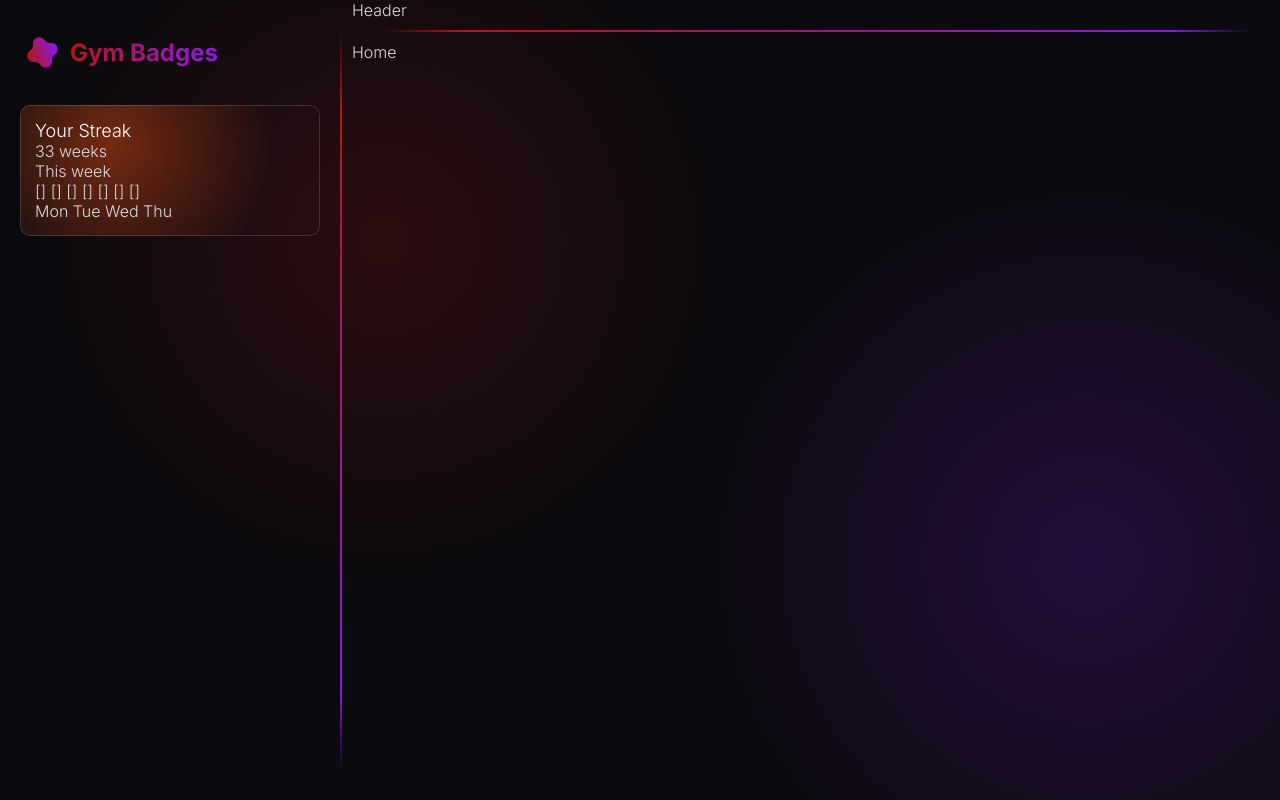
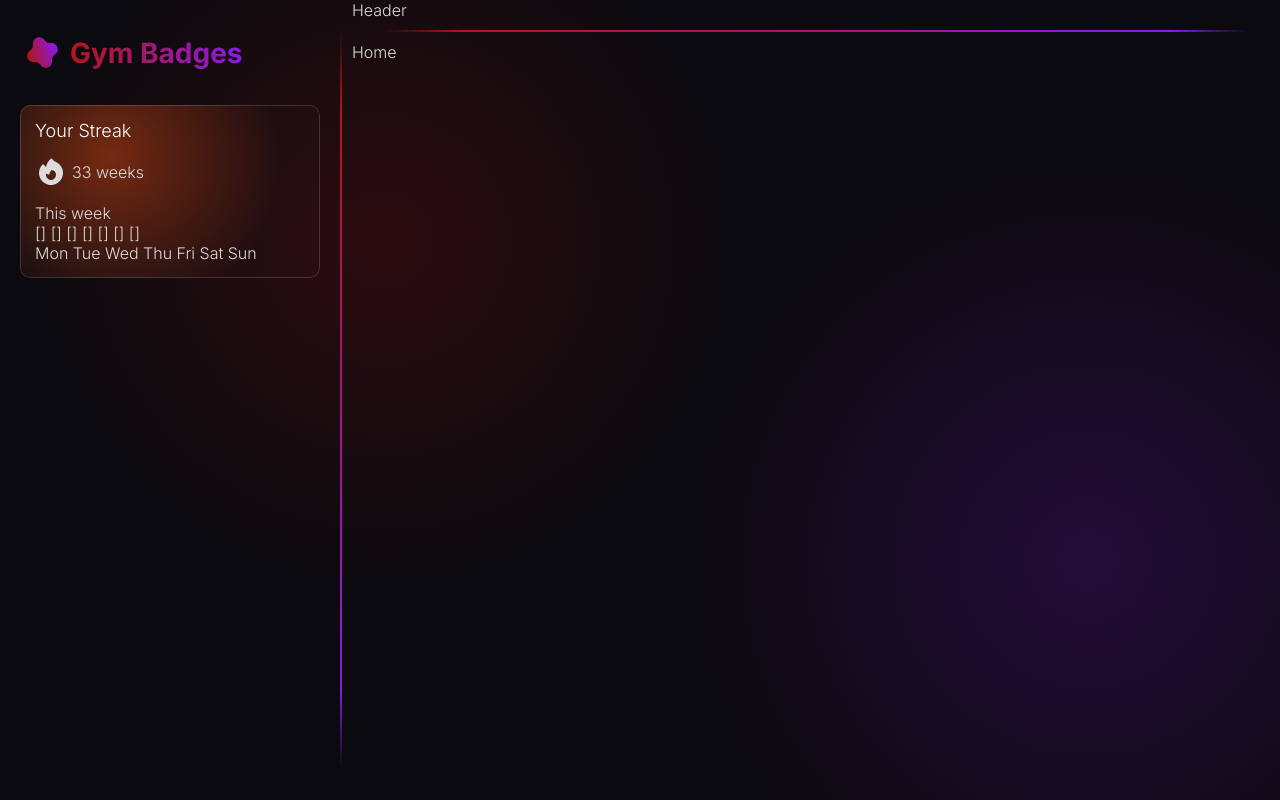
Before and after one commit to TFG-APP-de-gamificacion-del-deporte/gym-badges-web-app, a Next.js app in the folder src/gym_badges/: page / in a window 1280 px wide. Built offline with nearby package versions, Linux system fonts and the light colour scheme.

Commit message:
Add Heroicons to the project.

```diff
--- a/src/gym_badges/app/global_vars.scss
+++ b/src/gym_badges/app/global_vars.scss
@@ -9,3 +9,8 @@ $purple: rgb(140, 25, 231);
   box-shadow: inset 0 0 0 1px rgba(255, 255, 255, 0.15);
   border-radius: 10px;
 }
+
+// Icon size class
+@mixin icon {
+  width: 32px;
+}
--- a/src/gym_badges/app/globals.scss
+++ b/src/gym_badges/app/globals.scss
@@ -38,7 +38,7 @@ a {
 }
 
 h1 {
-  font-size: x-large;
+  font-size: 28px;
   color: white;
 }
 
--- a/src/gym_badges/components/dashboard/streak-card/streak-card.module.scss
+++ b/src/gym_badges/components/dashboard/streak-card/streak-card.module.scss
@@ -4,3 +4,15 @@
   @include GV.card;
   background-image: radial-gradient( circle at top 30% left 30%, rgba(216, 71, 19, 0.5) 0%, transparent 70%);
 }
+
+.streak_count {
+  display: flex;
+  flex-direction: row;
+  align-items: center;
+  margin: 15px 0px;
+}
+
+.icon {
+  @include GV.icon;
+  margin-right: 5px;
+}
--- a/src/gym_badges/components/dashboard/streak-card/streak-card.tsx
+++ b/src/gym_badges/components/dashboard/streak-card/streak-card.tsx
@@ -1,13 +1,17 @@
 import styles from "@/components/dashboard/streak-card/streak-card.module.scss"
+import { FireIcon } from "@heroicons/react/24/solid"
 
 export default function StreakCard() {
   return (
     <div className={styles.streak_card}>
       <h2>Your Streak</h2>
-      <p>33 weeks</p>
+      <div className={styles.streak_count}>
+        <FireIcon className={styles.icon}/>
+        <p>33 weeks</p>
+      </div>
       <p>This week</p>
       <p>[] [] [] [] [] [] []</p>
-      <p>Mon Tue Wed Thu</p>
+      <p>Mon Tue Wed Thu Fri Sat Sun</p>
     </div>
   );
 }
--- a/src/gym_badges/package.json
+++ b/src/gym_badges/package.json
@@ -9,6 +9,7 @@
     "lint": "next lint"
   },
   "dependencies": {
+    "@heroicons/react": "^2.1.5",
     "clsx": "^2.1.1",
     "next": "14.2.5",
     "react": "^18",
```
Also changed, not shown: src/gym_badges/components/dashboard/dashboard.tsx (line endings or trailing spaces), 1 other file (tests, documents, lock files or other folders).
